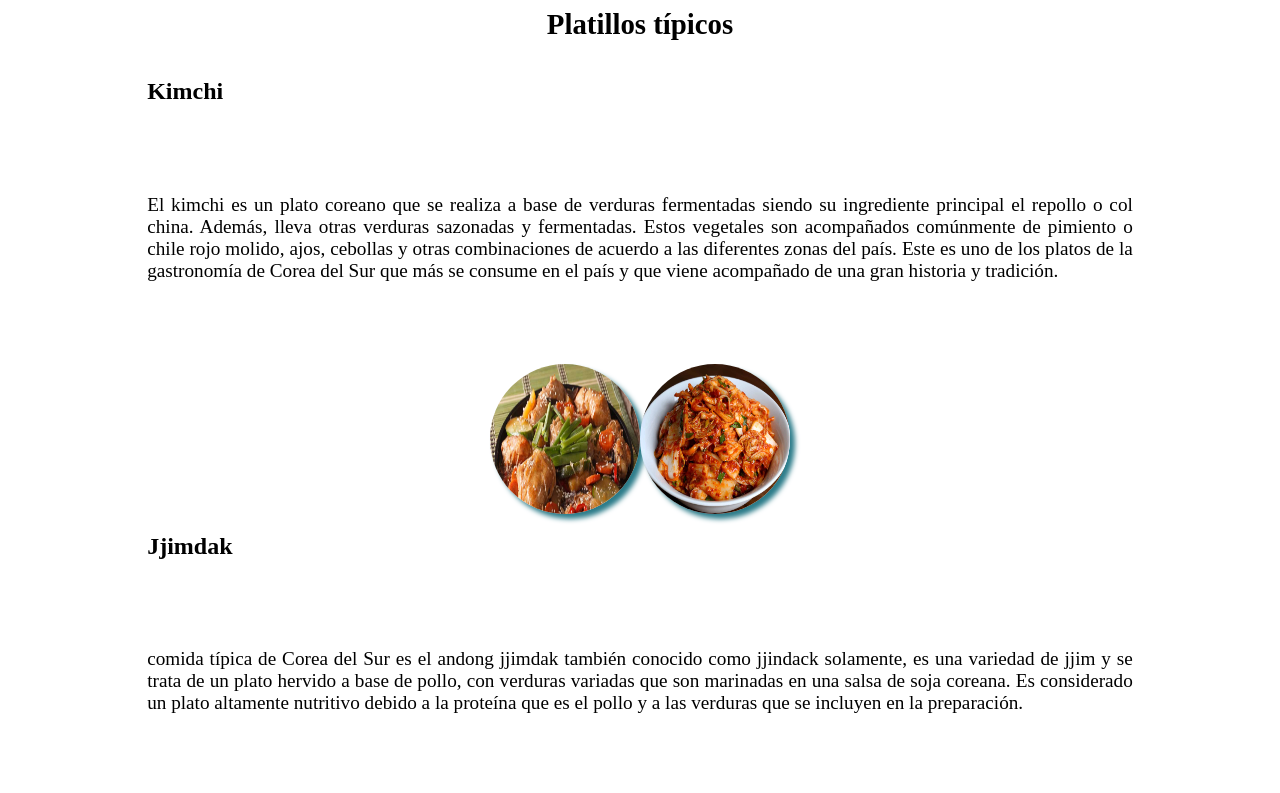
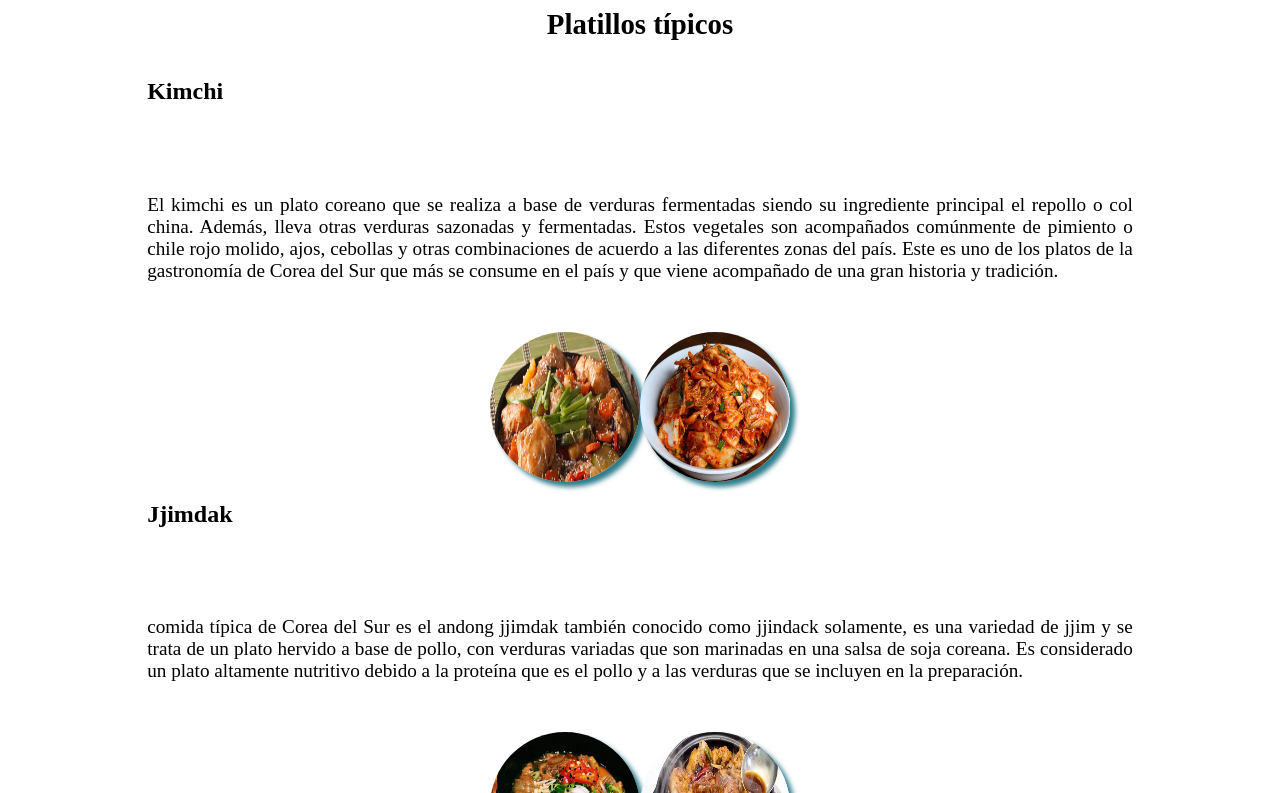
Before and after one commit to JenyferQuintero/proyecto1, a plain HTML site: page paginas/platillos.html in a window 1280 px wide. Shown: the part 140-933 px from the top of the page. Drawn offline with Linux system fonts and the light colour scheme.

Commit message:
Update estilos.css

```diff
--- a/estilos.css
+++ b/estilos.css
@@ -20,8 +20,6 @@ header{
     width: 80%;
     margin-left: 10%;
     text-align: justify;
-    border-radius: 15px;
-    margin-bottom: 2.5%;
 
 }
 
```
